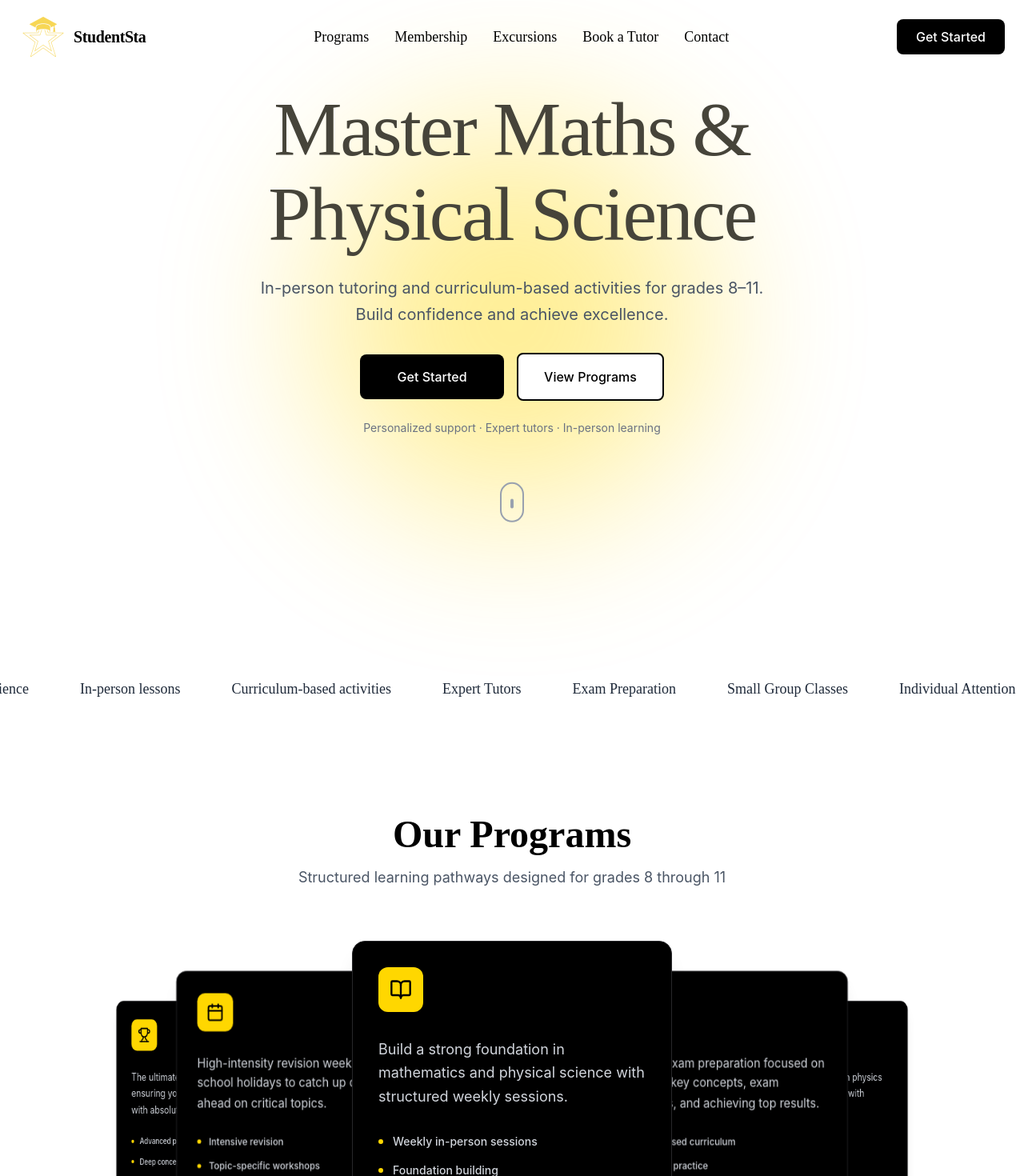
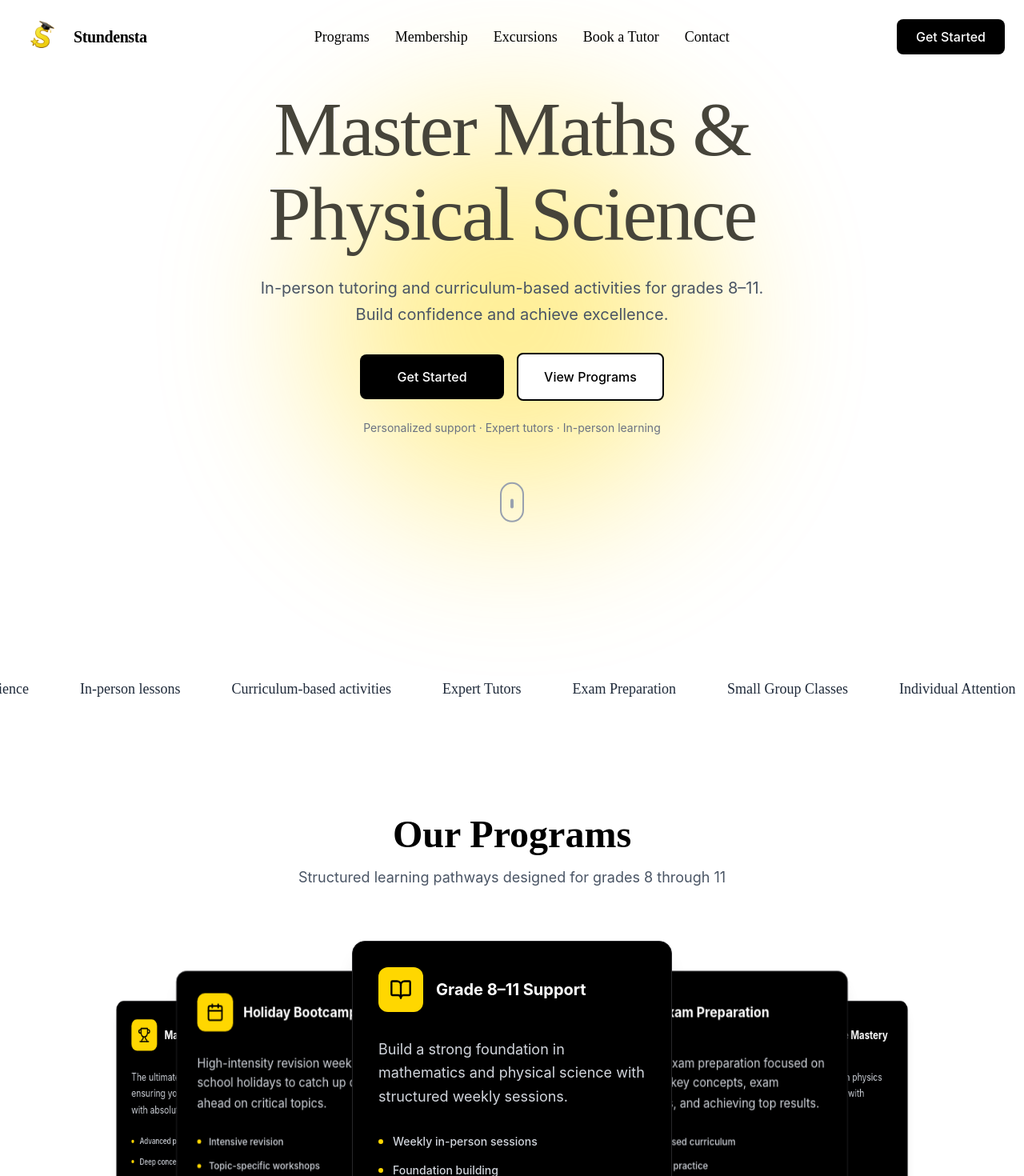
Before and after one commit to Vele189/StudentSta, a React (Vite) app: page / in a window 1280 px wide. Shown: the top 1470 px of the page at 80% size. Built offline with nearby package versions, Linux system fonts and the light colour scheme; a web font is replaced by a local one.

Commit message:
fixed all components

```diff
--- a/index.html
+++ b/index.html
@@ -4,7 +4,7 @@
 <head>
   <meta charset="UTF-8" />
   <meta name="viewport" content="width=device-width, initial-scale=1.0" />
-  <title>StudentSta</title>
+  <title>Stundensta</title>
   <link rel="preconnect" href="https://fonts.googleapis.com" />
   <link rel="preconnect" href="https://fonts.gstatic.com" crossorigin />
   <link href="https://fonts.googleapis.com/css2?family=Sarina&display=swap" rel="stylesheet" />
--- a/src/app/components/Footer.tsx
+++ b/src/app/components/Footer.tsx
@@ -13,8 +13,8 @@ export function Footer() {
             <div className="space-y-3">
               <div className="flex items-center gap-2 text-sm text-gray-600">
                 <Mail className="w-4 h-4" />
-                <a href="mailto:tidimatso.molala@studensta.co.za" className="hover:text-black transition-colors">
-                  tidimatso.molala@studensta.co.za
+                <a href="mailto:tidimatso.molala@stundensta.co.za" className="hover:text-black transition-colors">
+                  tidimatso.molala@stundensta.co.za
                 </a>
               </div>
               <div className="flex items-center gap-2 text-sm text-gray-600">
--- a/src/app/components/Header.tsx
+++ b/src/app/components/Header.tsx
@@ -42,8 +42,8 @@ export function Header({ onEnquireClick }: HeaderProps) {
         <div className="flex items-center justify-between">
           {/* Logo */}
           <a href="#" className="flex items-center gap-2">
-            <img src="/logo.png" alt="StudentSta Logo" className="w-[60px] h-[60px] object-contain" />
-            <span className="font-['Satoshi'] font-bold text-[20px] leading-[18px] tracking-[-0.02em]">StudentSta</span>
+            <img src="/logo.png" alt="Stundensta Logo" className="w-[60px] h-[60px] object-contain" />
+            <span className="font-['Satoshi'] font-bold text-[20px] leading-[18px] tracking-[-0.02em]">Stundensta</span>
           </a>
 
           {/* Desktop Navigation */}
--- a/src/app/components/Programs.tsx
+++ b/src/app/components/Programs.tsx
@@ -192,7 +192,7 @@ export function Programs({ onEnquire }: ProgramsProps) {
                         <div className="w-14 h-14 rounded-xl flex items-center justify-center shadow-md flex-shrink-0 bg-[var(--accent-yellow)] text-black">
                           <Icon className="w-7 h-7" />
                         </div>
-                        <h3 className="text-xl font-bold">{program.title}</h3>
+                        <h3 className="text-xl font-bold text-white">{program.title}</h3>
                       </div>
                       <p className="text-gray-300 mb-8 leading-relaxed text-lg">{program.description}</p>
 
```
Also changed, not shown: public/logo.png.
